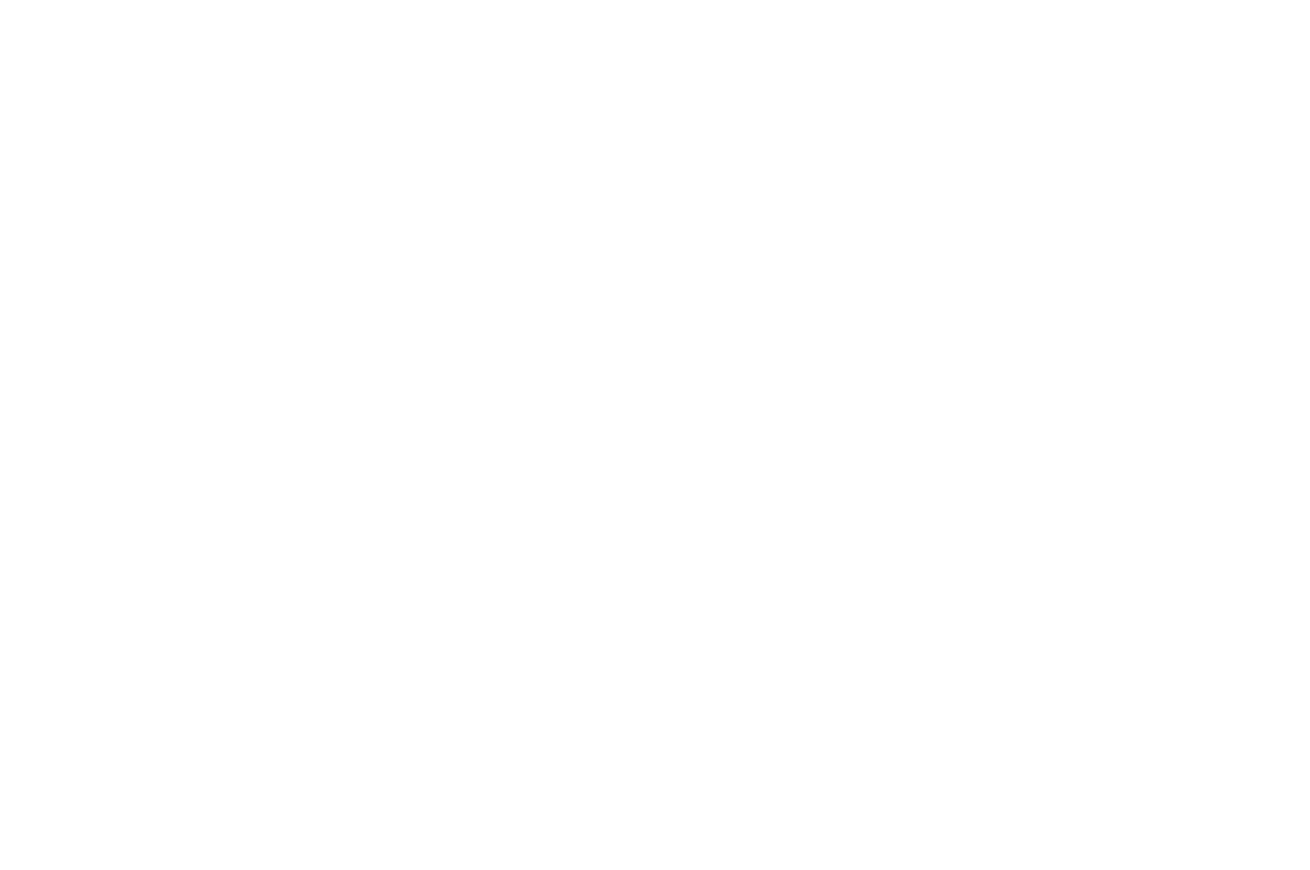
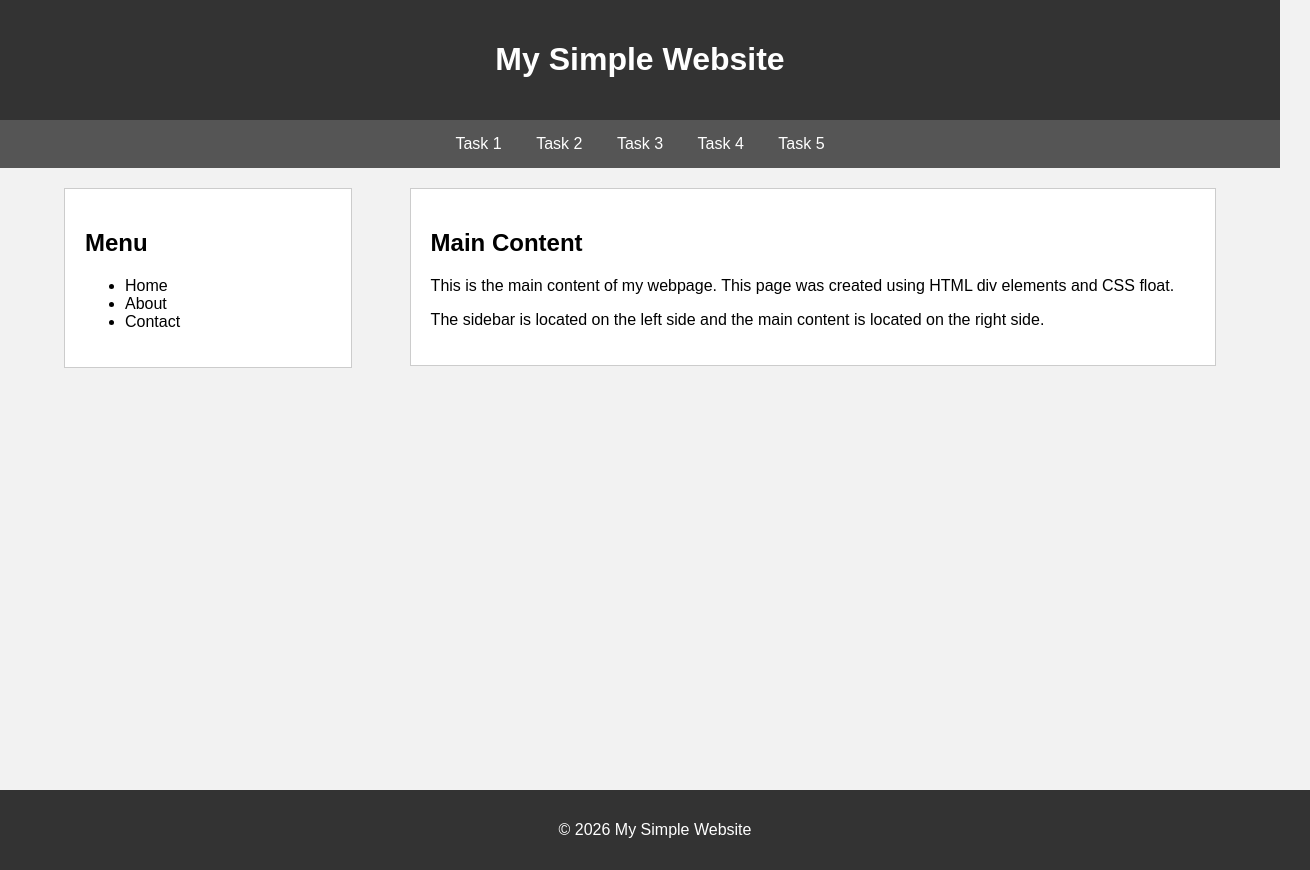
Before and after one commit to madiulyerasyl/assignment-1, a plain HTML site: page task2/index.html in a window 1280 px wide. Shown: the whole page, 1310 px wide, since content can reach past the window. Before the commit the page ends 800 px from the top, so only its background shows below. Drawn offline with Linux system fonts and the light colour scheme.

Commit message:
comleted the 2 task

```diff
--- a/styles.css
+++ b/styles.css
@@ -24,7 +24,7 @@
 
 #main-title {
     text-align: center;
-    color: #333;
+    color: #768300;
 }
 
 .profile-card {
@@ -53,9 +53,17 @@
 
 h2 {
     color: #444;
+    font-family: 'Courier New', monospace;
+    margin-top: 0;
 }
 
 p {
     font-size: 16px;
     line-height: 1.5;
+    font-family: Times New Roman, serif;
 }
+li{
+    font-size: 16px;
+    line-height: 1.5;
+    font-family: Times New Roman, serif;
+}
--- a/task2/index.html
+++ b/task2/index.html
@@ -0,0 +1,59 @@
+<!DOCTYPE html>
+<html lang="en">
+
+<head>
+    <meta charset="UTF-8">
+    <meta name="viewport" content="width=device-width, initial-scale=1.0">
+    <title>Layout Example</title>
+    <link rel="stylesheet" href="styles.css">
+</head>
+<body>
+
+    <div class="header">
+        <h1>My Simple Website</h1>
+    </div>
+
+    <div class="navbar">
+        <a href="../index.html">Task 1</a>
+        <a href="index.html">Task 2</a>
+        <a href="../task3/index.html">Task 3</a>
+        <a href="../task4/index.html">Task 4</a>
+        <a href="../task5/index.html">Task 5</a>
+    </div>
+
+    <div class="container">
+
+        <div class="sidebar">
+            <h2>Menu</h2>
+
+            <ul>
+                <li>Home</li>
+                <li>About</li>
+                <li>Contact</li>
+            </ul>
+        </div>
+
+        <div class="main-content">
+            <h2>Main Content</h2>
+
+            <p>
+                This is the main content of my webpage.
+                This page was created using HTML div elements and CSS float.
+            </p>
+
+            <p>
+                The sidebar is located on the left side and the main content
+                is located on the right side.
+            </p>
+        </div>
+
+    </div>
+
+
+    <div class="footer">
+        <p>&copy; 2026 My Simple Website</p>
+    </div>
+
+</body>
+
+</html>
--- /dev/null
+++ b/task2/styles.css
@@ -0,0 +1,68 @@
+body {
+    margin: 0;
+    font-family: Arial, sans-serif;
+    background-color: #f2f2f2;
+    min-height: 100vh;
+    position: relative;
+    padding-bottom: 70px;
+}
+
+.header {
+    background-color: #333;
+    color: white;
+    text-align: center;
+    padding: 20px;
+}
+
+.navbar {
+    background-color: #555;
+    padding: 15px;
+    text-align: center;
+}
+
+.navbar a {
+    color: white;
+    text-decoration: none;
+    margin: 15px;
+}
+
+.navbar a:hover {
+    color: lightblue;
+}
+
+.container {
+    width: 90%;
+    margin: 20px auto;
+    overflow: hidden;
+}
+
+.sidebar {
+    float: left;
+    width: 25%;
+    background-color: white;
+    padding: 20px;
+    border: 1px solid #ccc;
+    box-sizing: border-box;
+}
+
+.main-content {
+    float: right;
+    width: 70%;
+    background-color: white;
+    padding: 20px;
+    border: 1px solid #ccc;
+    box-sizing: border-box;
+}
+
+.footer {
+    clear: both;
+    background-color: #333;
+    color: white;
+    text-align: center;
+    padding: 15px;
+
+    position: absolute;
+    bottom: 0;
+    left: 0;
+    width: 100%;
+}
```
